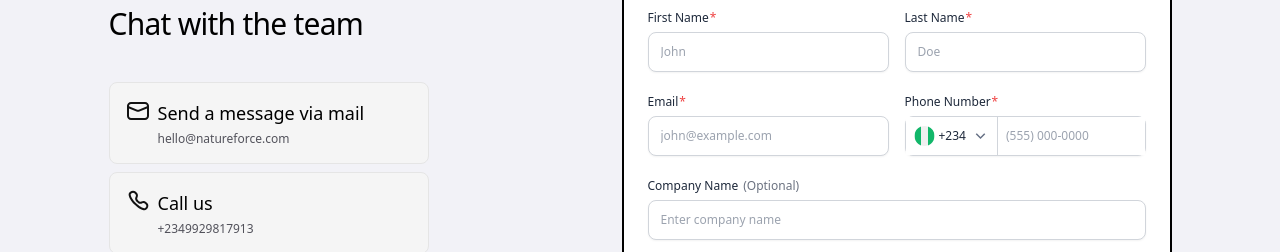
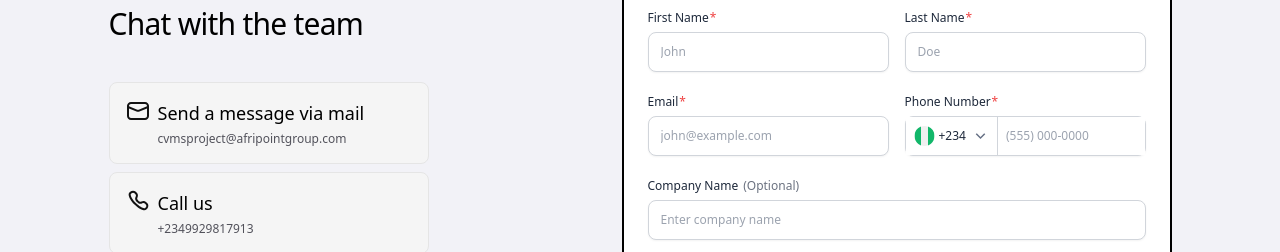
Before and after one commit to afripoint/cvms-fronend-favour, a React (Vite) app: page / in a window 1280 px wide. Shown: the part 2944-3196 px from the top of the page. Built offline with nearby package versions, Linux system fonts and the light colour scheme.

Commit message:
update contact file

```diff
--- a/src/app/modules/landing/constants/contact.ts
+++ b/src/app/modules/landing/constants/contact.ts
@@ -1,7 +1,7 @@
 export const contactMethods = [
     {
       title: "Send a message via mail",
-      detail: "hello@natureforce.com",
+      detail: "cvmsproject@afripointgroup.com",
       iconType: "mail",
     },
     {
```
